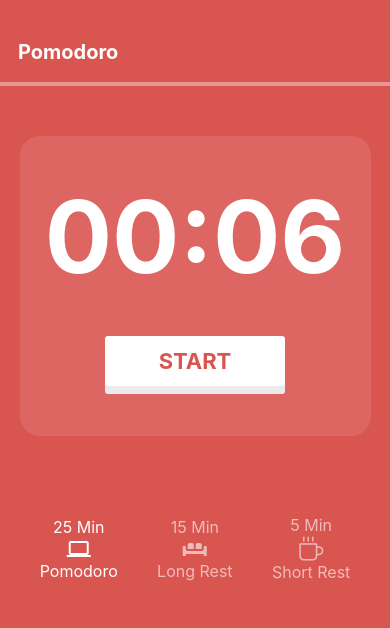
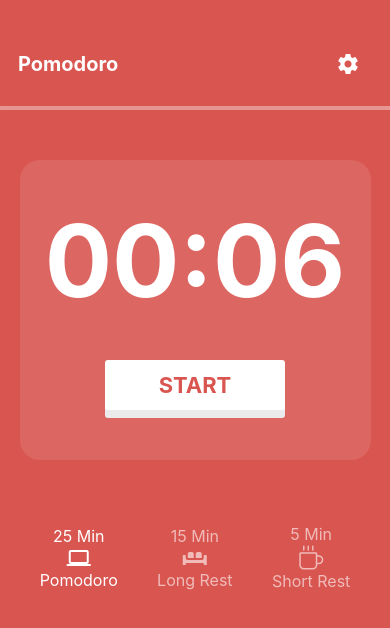
Before and after one commit to Soul-Remix/Pomodoro-app, a React Native app: screen / in a window 390 px wide. Shown: the top 628 px of the page. Built offline with nearby package versions, Linux system fonts and the light colour scheme.

Commit message:
create settings modal & add time settings controls

```diff
--- a/App.tsx
+++ b/App.tsx
@@ -1,20 +1,28 @@
 import { StatusBar } from "expo-status-bar";
-import React from "react";
-import { SafeAreaView, StyleSheet, View } from "react-native";
+import React, { useState } from "react";
+import { SafeAreaView, ScrollView, StyleSheet, View } from "react-native";
 
 import Header from "./src/components/Header/Header";
+import Settings from "./src/components/Settings/Settings";
 import MainScreen from "./src/screens/MainScreen/MainScreen";
 import useStore from "./src/store/store";
 
 export default function App() {
+  const [modalOpen, setModalOpen] = useState(false);
+
   const background = useStore((state) => state.background);
+
+  const openModal = () => {
+    setModalOpen((old) => !old);
+  };
 
   return (
     <SafeAreaView style={styles(background).mainContainer}>
-      <View style={styles().container}>
-        <Header />
+      <ScrollView style={styles().container}>
+        <Header openSettings={openModal} />
         <MainScreen />
-      </View>
+        <Settings isOpen={modalOpen} handleClose={openModal} />
+      </ScrollView>
       <StatusBar style="light" />
     </SafeAreaView>
   );
--- a/src/components/Header/Header.tsx
+++ b/src/components/Header/Header.tsx
@@ -1,18 +1,26 @@
 import React from "react";
 import { StyleSheet, Text, View } from "react-native";
+import { IconButton } from "react-native-paper";
 
-const Header = () => {
+interface Props {
+  openSettings: () => void;
+}
+
+const Header = ({ openSettings }: Props) => {
   return (
     <View style={styles.container}>
       <Text style={styles.logo}>Pomodoro</Text>
+      <IconButton icon="cog" size={24} color="white" onPress={openSettings} />
     </View>
   );
 };
 
 const styles = StyleSheet.create({
   container: {
+    flexDirection: "row",
     width: "100%",
-    justifyContent: "center",
+    alignItems: "center",
+    justifyContent: "space-between",
     padding: 18,
     paddingTop: 40,
   },
--- /dev/null
+++ b/src/components/Settings/Settings.tsx
@@ -0,0 +1,63 @@
+import React from "react";
+import { Modal, Pressable, StyleSheet, Text, View } from "react-native";
+import { MaterialIcons } from "@expo/vector-icons";
+import useStore from "../../store/store";
+import TimeSettings from "../TimeSettings/TimeSettings";
+
+interface Props {
+  isOpen: boolean;
+  handleClose: () => void;
+}
+
+const Settings = ({ isOpen, handleClose }: Props) => {
+  const background = useStore((state) => state.background);
+
+  return (
+    <Modal animationType="slide" visible={isOpen} onRequestClose={handleClose}>
+      <View style={styles(background).mainContainer}>
+        <View style={styles().container}>
+          <View style={styles().back}>
+            <Pressable onPress={handleClose}>
+              <MaterialIcons name="arrow-back" size={24} color="white" />
+            </Pressable>
+          </View>
+          <Text style={styles().header}>Timer Setting</Text>
+          <Text style={styles().text}>Time (minutes)</Text>
+          <TimeSettings />
+        </View>
+      </View>
+    </Modal>
+  );
+};
+
+const styles = (bg?: string) =>
+  StyleSheet.create({
+    mainContainer: {
+      flex: 1,
+      backgroundColor: bg,
+    },
+    container: {
+      width: "95%",
+      maxWidth: 700,
+      marginLeft: "auto",
+      marginRight: "auto",
+    },
+    back: {
+      padding: 18,
+      borderColor: "rgba(255, 255, 255, 0.38)",
+      borderBottomWidth: 4,
+    },
+    header: {
+      color: "white",
+      textAlign: "center",
+      fontSize: 32,
+      marginTop: 20,
+    },
+    text: {
+      fontSize: 16,
+      color: "white",
+      padding: 12,
+    },
+  });
+
+export default Settings;
--- /dev/null
+++ b/src/components/TimeInput/TimeInput.tsx
@@ -0,0 +1,44 @@
+import React from "react";
+import { StyleSheet, Text, View } from "react-native";
+import { TextInput } from "react-native-paper";
+
+interface Props {
+  text: string;
+  time: number;
+  type: "pomodoro" | "long" | "short";
+  handleChange: (val: string, type: "pomodoro" | "long" | "short") => void;
+}
+
+const TimeInput = ({ text, type, time, handleChange }: Props) => {
+  return (
+    <View style={styles.inputContainer}>
+      <Text style={styles.inputText}>{text}</Text>
+      <TextInput
+        value={time > 0 ? `${time}` : "1"}
+        onChangeText={(val) => {
+          handleChange(val, type);
+        }}
+        style={styles.input}
+        maxLength={2}
+        keyboardType="number-pad"
+      />
+    </View>
+  );
+};
+
+const styles = StyleSheet.create({
+  inputContainer: {
+    flex: 0.3,
+  },
+  input: {
+    textAlign: "center",
+  },
+  inputText: {
+    color: "white",
+    fontSize: 14,
+    textAlign: "center",
+    marginBottom: 6,
+  },
+});
+
+export default TimeInput;
--- /dev/null
+++ b/src/components/TimeSettings/TimeSettings.tsx
@@ -0,0 +1,49 @@
+import React from "react";
+import { StyleSheet, View } from "react-native";
+import useStore from "../../store/store";
+import TimeInput from "../TimeInput/TimeInput";
+
+const TimeSettings = () => {
+  const times = useStore((state) => state.times);
+  const setTimes = useStore((state) => state.setTimes);
+
+  const handleChange = (val: string, type: "pomodoro" | "long" | "short") => {
+    const numVal = +val;
+    const timesObj = times;
+    timesObj[type] = numVal > 0 ? numVal : 1;
+    setTimes(timesObj);
+  };
+
+  return (
+    <View style={styles.timeContainer}>
+      <TimeInput
+        text="Pomodoro"
+        type="pomodoro"
+        time={times.pomodoro}
+        handleChange={handleChange}
+      />
+      <TimeInput
+        text="Long Break"
+        type="long"
+        time={times.long}
+        handleChange={handleChange}
+      />
+      <TimeInput
+        text="Short Rest"
+        type="short"
+        time={times.short}
+        handleChange={handleChange}
+      />
+    </View>
+  );
+};
+
+const styles = StyleSheet.create({
+  timeContainer: {
+    flexDirection: "row",
+    justifyContent: "space-between",
+    padding: 12,
+  },
+});
+
+export default TimeSettings;
--- a/src/components/Timing/Timing.tsx
+++ b/src/components/Timing/Timing.tsx
@@ -13,42 +13,43 @@ const Timing = (props: Prop) => {
   const [active, setActive] = useState(1);
 
   const setBg = useStore((state) => state.setBg);
+  const times = useStore((state) => state.times);
 
   return (
     <View style={styles.buttonsContainer}>
       <Pressable
         style={[styles.button, active === 1 && styles.active]}
         onPress={() => {
-          props.onChangeTime(25);
+          props.onChangeTime(times.pomodoro);
           setActive(1);
           setBg("rgb(217, 85, 80)");
         }}
       >
-        <Text style={styles.text}>25 Min</Text>
+        <Text style={styles.text}>{times.pomodoro} Min</Text>
         <MaterialIcons name="computer" size={24} color="white" />
         <Text style={styles.text}>Pomodoro</Text>
       </Pressable>
       <Pressable
         style={[styles.button, active === 2 && styles.active]}
         onPress={() => {
-          props.onChangeTime(15);
+          props.onChangeTime(times.long);
           setActive(2);
           setBg("rgb(76, 145, 149)");
         }}
       >
-        <Text style={styles.text}>15 Min</Text>
+        <Text style={styles.text}>{times.long} Min</Text>
         <MaterialCommunityIcons name="sofa" size={24} color="white" />
         <Text style={styles.text}>Long Rest</Text>
       </Pressable>
       <Pressable
         style={[styles.button, active === 3 && styles.active]}
         onPress={() => {
-          props.onChangeTime(5);
+          props.onChangeTime(times.short);
           setActive(3);
           setBg("rgb(69, 124, 163)");
         }}
       >
-        <Text style={styles.text}>5 Min</Text>
+        <Text style={styles.text}>{times.short} Min</Text>
         <SimpleLineIcons name="cup" size={24} color="white" />
         <Text style={styles.text}>Short Rest</Text>
       </Pressable>
--- a/src/store/store.ts
+++ b/src/store/store.ts
@@ -2,12 +2,20 @@ import create from 'zustand'
 
 interface State {
     background: string
+    times: {
+      pomodoro: number,
+      long:number,
+      short:number
+    }
     setBg: (bg:string) => void
+    setTimes: (val: {}) => void
 }
 
-const useStore = create<State>(set => ({
+const useStore = create<State>((set,get) => ({
   background: "rgb(217, 85, 80)",
-  setBg: (bg) => set({background: bg})
+  times: {pomodoro: 25,long:15,short:5},
+  setBg: (bg) => set({background: bg}),
+  setTimes: (val) => set({times: {...get().times, ...val}})
 }))
 
 export default useStore
```
